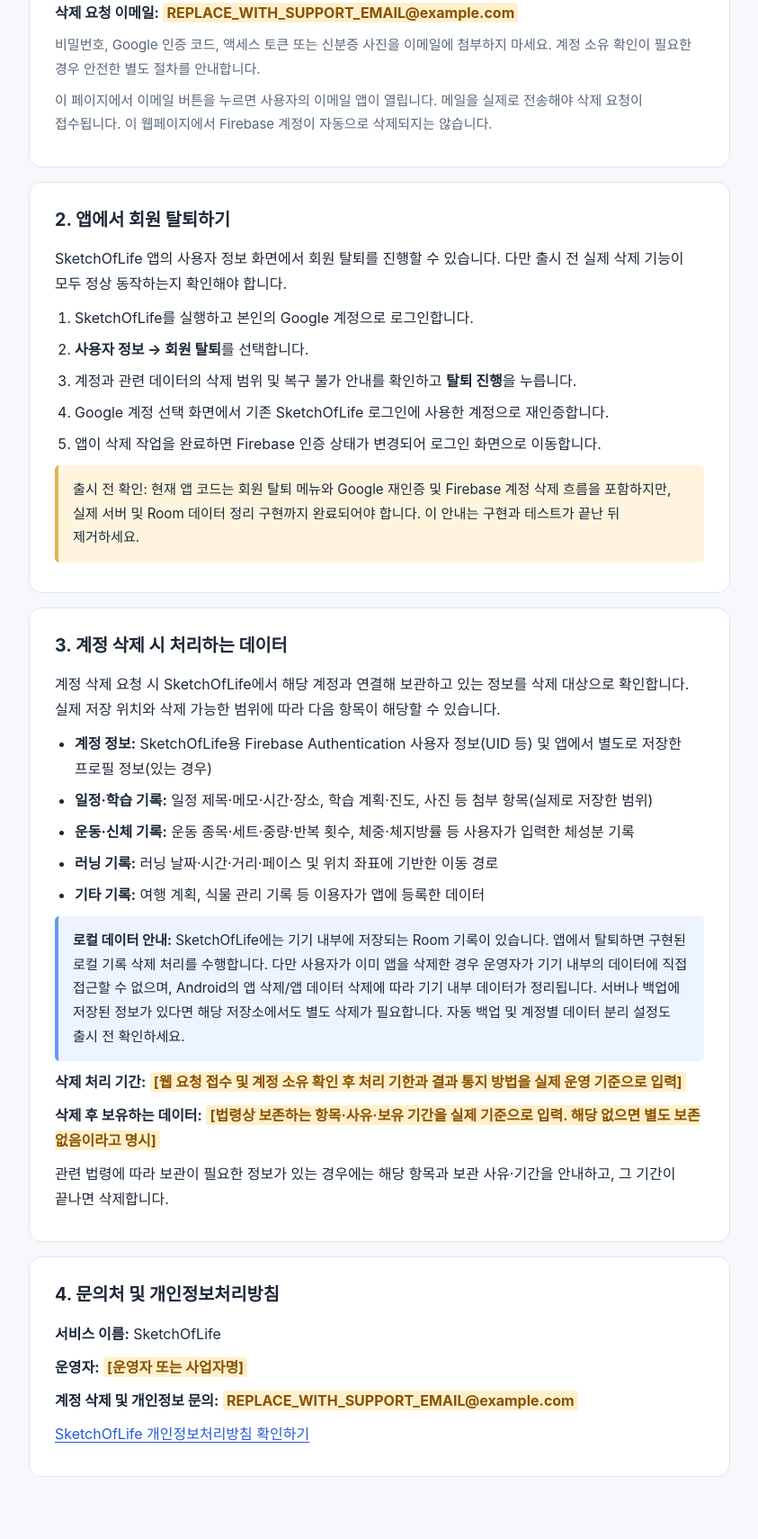
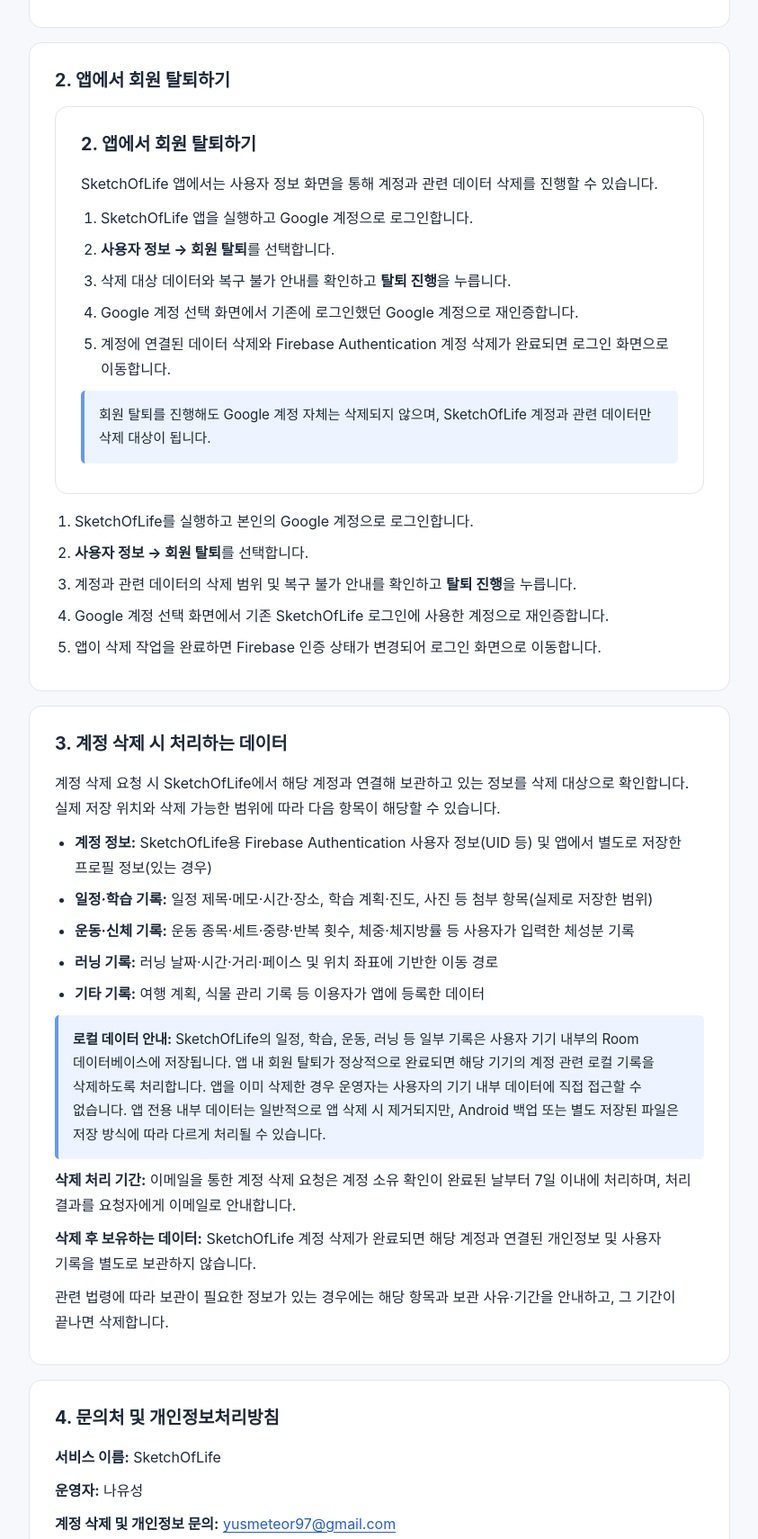
Before and after one commit to LaYuSeong/SketchOfLife-Policy, a plain HTML site: page delete-account.html in a window 1280 px wide. Shown: the part 987-2697 px from the top of the page at 90% size, without its empty margins (218-1061 px from the left). Drawn offline with Linux system fonts and the light colour scheme.

Commit message:
Update delete-account.html

```diff
--- a/delete-account.html
+++ b/delete-account.html
@@ -43,20 +43,6 @@
     </div>
   </header>
   <main class="wrap">
-    <!--
-      PUBLISH CHECKLIST - REQUIRED:
-      1) Set a real support email in both email link and displayed address (3 occurrences).
-      2) Replace [운영자 또는 사업자명] with the real name/entity.
-      3) Account deletion is accessible via User Info > Member withdrawal; confirm it works in release.
-      4) Confirm cloud/Room cleanup implementation and actual retention / completion schedule.
-      5) Remove the yellow editor warning box once the above items are checked.
-      This static page does not delete a Firebase Auth account or a Room database.
-    -->
-    <section class="caution" aria-label="출시 전 확인 안내">
-      <h2>게시 전 확인 안내</h2>
-      <p>이 페이지는 SketchOfLife의 실제 확인된 기능을 기준으로 작성한 <strong>초안</strong>입니다. 운영자 정보, 문의 이메일, 앱 내 회원 탈퇴 기능의 실제 동작, 서버·로컬 기록의 삭제 방식 및 삭제 기간을 확인한 후 이 안내를 삭제하고 게시해 주세요.</p>
-    </section>
-
     <section>
       <h2>SketchOfLife 계정 삭제 안내</h2>
       <p>SketchOfLife는 Google 로그인을 이용하며, 앱의 계정 인증에 Firebase Authentication을 사용합니다. 이용자는 SketchOfLife의 계정 및 관련 데이터 삭제를 요청할 수 있습니다.</p>
@@ -72,15 +58,64 @@
         <li>본문에는 앱 로그인에 사용한 <strong>Google 계정 이메일 주소</strong>와 <strong>계정 및 관련 데이터 삭제 요청</strong>이라고 적습니다.</li>
         <li>운영자가 계정 소유 여부를 안전하게 확인한 후 관련 데이터 삭제 절차와 결과를 안내합니다.</li>
       </ol>
-      <a class="button" href="mailto:REPLACE_WITH_SUPPORT_EMAIL@example.com?subject=SketchOfLife%20%EA%B3%84%EC%A0%95%20%EC%82%AD%EC%A0%9C%20%EC%9A%94%EC%B2%AD&amp;body=%EB%A1%9C%EA%B7%B8%EC%9D%B8%20Google%20%EA%B3%84%EC%A0%95%20%EC%9D%B4%EB%A9%94%EC%9D%BC%3A%20%0A%EC%9A%94%EC%B2%AD%20%EB%82%B4%EC%9A%A9%3A%20SketchOfLife%20%EA%B3%84%EC%A0%95%20%EB%B0%8F%20%EA%B4%80%EB%A0%A8%20%EB%8D%B0%EC%9D%B4%ED%84%B0%20%EC%82%AD%EC%A0%9C%EB%A5%BC%20%EC%9A%94%EC%B2%AD%ED%95%A9%EB%8B%88%EB%8B%A4." aria-label="SketchOfLife 계정 삭제 요청 이메일 작성">계정 삭제 요청 이메일 보내기</a>
-      <p><strong>삭제 요청 이메일:</strong> <span class="placeholder">REPLACE_WITH_SUPPORT_EMAIL@example.com</span></p>
+      <a class="button" href="mailto:yusmeteor97@gmail.com?subject=SketchOfLife%20%EA%B3%84%EC%A0%95%20%EC%82%AD%EC%A0%9C%20%EC%9A%94%EC%B2%AD&amp;body=%EB%A1%9C%EA%B7%B8%EC%9D%B8%20Google%20%EA%B3%84%EC%A0%95%20%EC%9D%B4%EB%A9%94%EC%9D%BC%3A%20%0A%EC%9A%94%EC%B2%AD%20%EB%82%B4%EC%9A%A9%3A%20SketchOfLife%20%EA%B3%84%EC%A0%95%20%EB%B0%8F%20%EA%B4%80%EB%A0%A8%20%EB%8D%B0%EC%9D%B4%ED%84%B0%20%EC%82%AD%EC%A0%9C%EB%A5%BC%20%EC%9A%94%EC%B2%AD%ED%95%A9%EB%8B%88%EB%8B%A4." aria-label="SketchOfLife 계정 삭제 요청 이메일 작성">계정 삭제 요청 이메일 보내기</a>
+      <p>
+  <strong>삭제 요청 이메일:</strong>
+  <a href="mailto:yusmeteor97@gmail.com">
+    yusmeteor97@gmail.com
+  </a>
+</p>
       <p class="muted">비밀번호, Google 인증 코드, 액세스 토큰 또는 신분증 사진을 이메일에 첨부하지 마세요. 계정 소유 확인이 필요한 경우 안전한 별도 절차를 안내합니다.</p>
       <p class="muted">이 페이지에서 이메일 버튼을 누르면 사용자의 이메일 앱이 열립니다. 메일을 실제로 전송해야 삭제 요청이 접수됩니다. 이 웹페이지에서 Firebase 계정이 자동으로 삭제되지는 않습니다.</p>
     </section>
 
     <section>
       <h2>2. 앱에서 회원 탈퇴하기</h2>
-      <p>SketchOfLife 앱의 사용자 정보 화면에서 회원 탈퇴를 진행할 수 있습니다. 다만 출시 전 실제 삭제 기능이 모두 정상 동작하는지 확인해야 합니다.</p>
+
+<section>
+  <h2>2. 앱에서 회원 탈퇴하기</h2>
+
+  <p>
+    SketchOfLife 앱에서는 사용자 정보 화면을 통해
+    계정과 관련 데이터 삭제를 진행할 수 있습니다.
+  </p>
+
+  <ol>
+    <li>
+      SketchOfLife 앱을 실행하고
+      Google 계정으로 로그인합니다.
+    </li>
+
+    <li>
+      <strong>사용자 정보 → 회원 탈퇴</strong>를
+      선택합니다.
+    </li>
+
+    <li>
+      삭제 대상 데이터와 복구 불가 안내를 확인하고
+      <strong>탈퇴 진행</strong>을 누릅니다.
+    </li>
+
+    <li>
+      Google 계정 선택 화면에서
+      기존에 로그인했던 Google 계정으로
+      재인증합니다.
+    </li>
+
+    <li>
+      계정에 연결된 데이터 삭제와
+      Firebase Authentication 계정 삭제가
+      완료되면 로그인 화면으로 이동합니다.
+    </li>
+  </ol>
+
+  <p class="note">
+    회원 탈퇴를 진행해도 Google 계정 자체는
+    삭제되지 않으며, SketchOfLife 계정과
+    관련 데이터만 삭제 대상이 됩니다.
+  </p>
+</section>
+
       <ol>
         <li>SketchOfLife를 실행하고 본인의 Google 계정으로 로그인합니다.</li>
         <li><strong>사용자 정보 → 회원 탈퇴</strong>를 선택합니다.</li>
@@ -88,7 +123,6 @@
         <li>Google 계정 선택 화면에서 기존 SketchOfLife 로그인에 사용한 계정으로 재인증합니다.</li>
         <li>앱이 삭제 작업을 완료하면 Firebase 인증 상태가 변경되어 로그인 화면으로 이동합니다.</li>
       </ol>
-      <p class="caution">출시 전 확인: 현재 앱 코드는 회원 탈퇴 메뉴와 Google 재인증 및 Firebase 계정 삭제 흐름을 포함하지만, 실제 서버 및 Room 데이터 정리 구현까지 완료되어야 합니다. 이 안내는 구현과 테스트가 끝난 뒤 제거하세요.</p>
     </section>
 
     <section>
@@ -101,17 +135,54 @@
         <li><strong>러닝 기록:</strong> 러닝 날짜·시간·거리·페이스 및 위치 좌표에 기반한 이동 경로</li>
         <li><strong>기타 기록:</strong> 여행 계획, 식물 관리 기록 등 이용자가 앱에 등록한 데이터</li>
       </ul>
-      <p class="note"><strong>로컬 데이터 안내:</strong> SketchOfLife에는 기기 내부에 저장되는 Room 기록이 있습니다. 앱에서 탈퇴하면 구현된 로컬 기록 삭제 처리를 수행합니다. 다만 사용자가 이미 앱을 삭제한 경우 운영자가 기기 내부의 데이터에 직접 접근할 수 없으며, Android의 앱 삭제/앱 데이터 삭제에 따라 기기 내부 데이터가 정리됩니다. 서버나 백업에 저장된 정보가 있다면 해당 저장소에서도 별도 삭제가 필요합니다. 자동 백업 및 계정별 데이터 분리 설정도 출시 전 확인하세요.</p>
-      <p><strong>삭제 처리 기간:</strong> <span class="placeholder">[웹 요청 접수 및 계정 소유 확인 후 처리 기한과 결과 통지 방법을 실제 운영 기준으로 입력]</span></p>
-      <p><strong>삭제 후 보유하는 데이터:</strong> <span class="placeholder">[법령상 보존하는 항목·사유·보유 기간을 실제 기준으로 입력. 해당 없으면 별도 보존 없음이라고 명시]</span></p>
+      <p class="note">
+  <strong>로컬 데이터 안내:</strong>
+  SketchOfLife의 일정, 학습, 운동, 러닝 등
+  일부 기록은 사용자 기기 내부의
+  Room 데이터베이스에 저장됩니다.
+
+  앱 내 회원 탈퇴가 정상적으로 완료되면
+  해당 기기의 계정 관련 로컬 기록을
+  삭제하도록 처리합니다.
+
+  앱을 이미 삭제한 경우 운영자는
+  사용자의 기기 내부 데이터에
+  직접 접근할 수 없습니다.
+
+  앱 전용 내부 데이터는 일반적으로
+  앱 삭제 시 제거되지만,
+  Android 백업 또는 별도 저장된 파일은
+  저장 방식에 따라 다르게 처리될 수 있습니다.
+</p>
+      <p>
+  <strong>삭제 처리 기간:</strong>
+  이메일을 통한 계정 삭제 요청은
+  계정 소유 확인이 완료된 날부터
+  7일 이내에 처리하며,
+  처리 결과를 요청자에게 이메일로 안내합니다.
+</p>
+      <p>
+  <strong>삭제 후 보유하는 데이터:</strong>
+  SketchOfLife 계정 삭제가 완료되면
+  해당 계정과 연결된 개인정보 및
+  사용자 기록을 별도로 보관하지 않습니다.
+</p>
       <p>관련 법령에 따라 보관이 필요한 정보가 있는 경우에는 해당 항목과 보관 사유·기간을 안내하고, 그 기간이 끝나면 삭제합니다.</p>
     </section>
 
     <section>
       <h2>4. 문의처 및 개인정보처리방침</h2>
       <p><strong>서비스 이름:</strong> SketchOfLife</p>
-      <p><strong>운영자:</strong> <span class="placeholder">[운영자 또는 사업자명]</span></p>
-      <p><strong>계정 삭제 및 개인정보 문의:</strong> <span class="placeholder">REPLACE_WITH_SUPPORT_EMAIL@example.com</span></p>
+      <p>
+  <strong>운영자:</strong>
+  나유성
+</p>
+      <p>
+  <strong>계정 삭제 및 개인정보 문의:</strong>
+  <a href="mailto:yusmeteor97@gmail.com">
+    yusmeteor97@gmail.com
+  </a>
+</p>
       <p><a href="./index.html">SketchOfLife 개인정보처리방침 확인하기</a></p>
     </section>
   </main>
```
